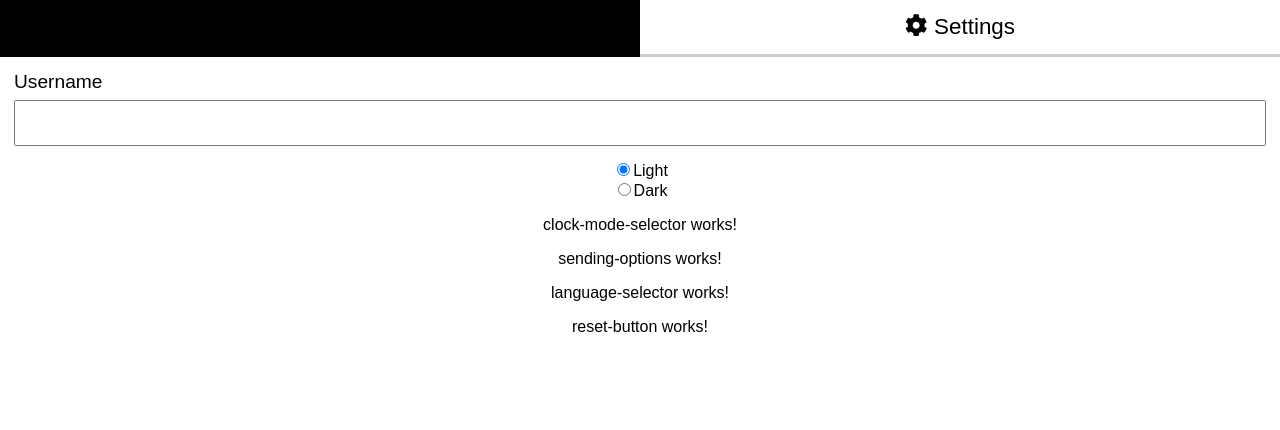
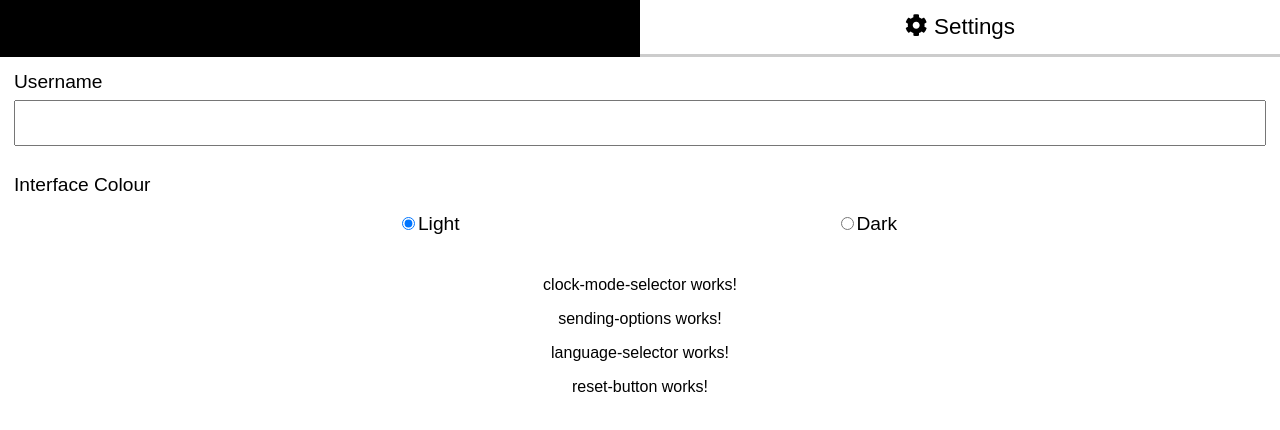
Before and after one commit to mihailgaberov/angular-chat, an Angular app: page /settings in a window 1280 px wide. Shown: the top 430 px of the page. Built offline with nearby package versions, Linux system fonts and the light colour scheme.

Commit message:
:sparkles: Updated theme-selector.component styles.

```diff
--- a/src/app/theme-selector/theme-selector.component.html
+++ b/src/app/theme-selector/theme-selector.component.html
@@ -1,10 +1,12 @@
-<div>
-    <div>
-        <input checked type='radio' id='light' name='theme-selectors' (click)="setLightTheme()" />
-        <label for='light'>Light</label>
+<div class="theme-selector">
+  <label>Interface Colour</label>
+  <div class="radio-group">
+    <div><input checked type='radio' id='light' name='theme-selectors' (click)="setLightTheme()"/>
+      <label for='light'>Light</label>
     </div>
     <div>
-        <input type='radio' id='dark' name='theme-selectors'  (click)="setDarkTheme()" />
-        <label for='dark'>Dark</label>
+      <input type='radio' id='dark' name='theme-selectors' (click)="setDarkTheme()"/>
+      <label for='dark'>Dark</label>
     </div>
+  </div>
 </div>
--- a/src/app/theme-selector/theme-selector.component.scss
+++ b/src/app/theme-selector/theme-selector.component.scss
@@ -0,0 +1,18 @@
+.theme-selector {
+  padding: 14px;
+  text-align: left;
+  border-bottom: 1px solid var(--primary-dark);
+
+  .radio-group {
+    width: 100%;
+    line-height: 28px;
+    margin-top: 7px;
+    padding: 7px;
+    display: flex;
+    justify-content: space-evenly;
+  }
+
+  label {
+    font-size: 1.2em;
+  }
+}
```
